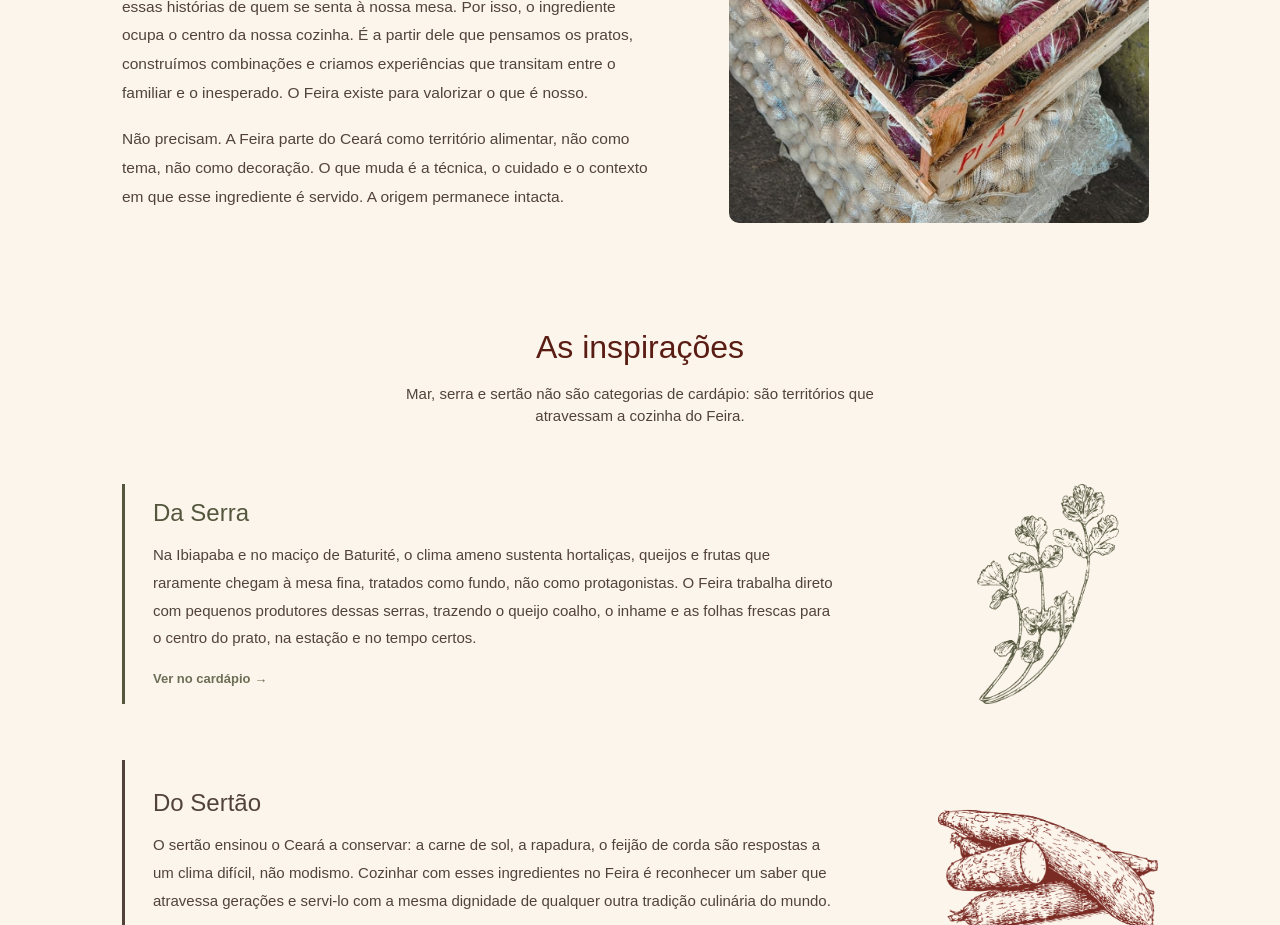
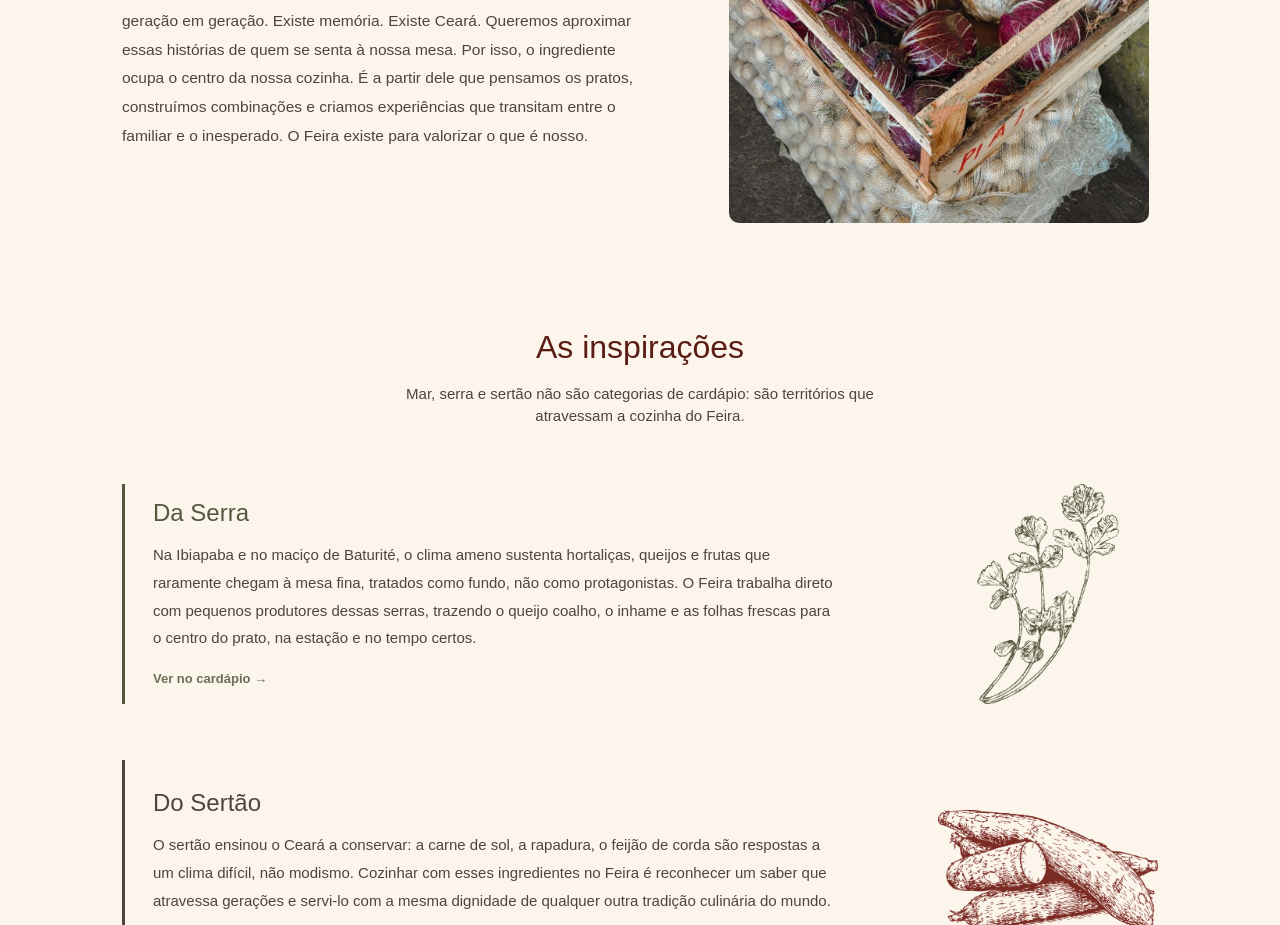
Before and after one commit to DEViana97/feiracozinha, a Next.js app: page / in a window 1280 px wide. Shown: the part 1300-2225 px from the top of the page. Built offline with nearby package versions, Linux system fonts and the light colour scheme; no server answers; the database is empty; a web font is replaced by a local one.

Commit message:
style: remove o ultimo paragrafo de Por que o Feira existe

```diff
--- a/components/public/landing/motivation.tsx
+++ b/components/public/landing/motivation.tsx
@@ -14,12 +14,6 @@ export function LandingMotivation() {
           Por isso, o ingrediente ocupa o centro da nossa cozinha. É a partir dele que pensamos os pratos, construímos combinações e criamos experiências que transitam entre o familiar e o inesperado.
           O Feira existe para valorizar o que é nosso.
         </p>
-        <p className="m-0 text-[15.5px] leading-[1.85] text-taupe">
-          Não precisam. A Feira parte do Ceará como território alimentar,
-          não como tema, não como decoração. O que muda é a técnica, o
-          cuidado e o contexto em que esse ingrediente é servido. A origem
-          permanece intacta.
-        </p>
       </div>
 
       <MotivationSlideshow />
```
